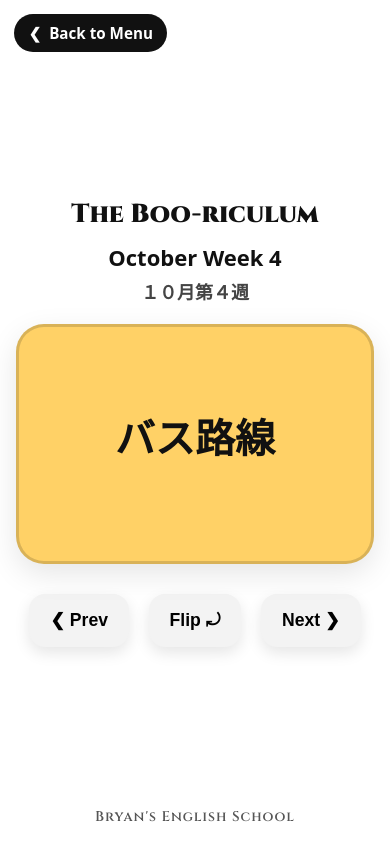
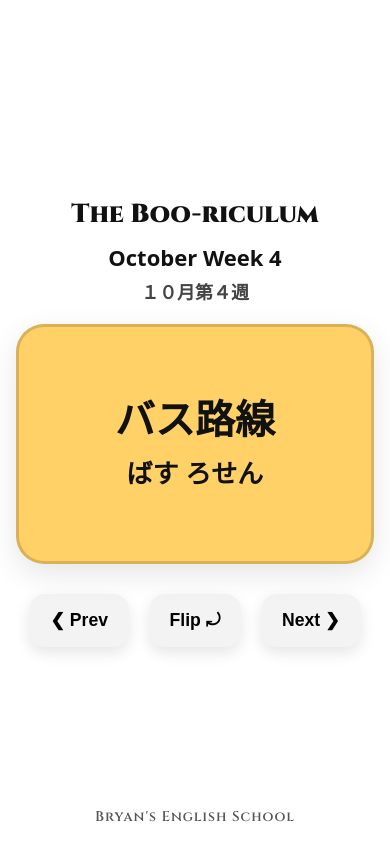
Before and after one commit to Uhibon/October-Week-4, a plain HTML site: page index.html in a window 390 px wide. Both pictures are taken after a click on the button "Flip ⤾". Drawn offline with Linux system fonts and the light colour scheme.

Commit message:
Update index.html

```diff
--- a/index.html
+++ b/index.html
@@ -18,12 +18,6 @@ html,body{
   background:#fff;
   display:flex;flex-direction:column;align-items:center;justify-content:center;
   color:#111;
-}
-.back-btn{
-  position:fixed;top:14px;left:14px;z-index:1000;
-  display:inline-flex;align-items:center;gap:.5rem;
-  padding:.55rem .9rem;border-radius:999px;background:#111;color:#fff;
-  font-weight:800;font-size:.95rem;text-decoration:none;
 }
 header{text-align:center;margin-bottom:20px;}
 header h1{font-family:'Cinzel',serif;font-size:clamp(26px,4.5vw,50px);margin-bottom:10px;font-weight:900;}
@@ -48,6 +42,7 @@ header h3{font-size:clamp(18px,3vw,30px);font-weight:600;color:#444;}
 .face.visible{opacity:1;transform:scale(1);}
 .term h2{margin:0;font-size:clamp(40px,8vw,90px);font-weight:900;line-height:1.1;}
 .term p{margin-top:.7rem;font-size:clamp(26px,4vw,42px);font-weight:700;}
+.term small{margin-top:.3rem;font-size:clamp(20px,3vw,30px);font-weight:600;color:#333;}
 
 .actions{display:flex;gap:20px;justify-content:center;margin-top:30px;flex-wrap:wrap;}
 button.btn{
@@ -63,8 +58,6 @@ footer{
 </head>
 <body>
 
-<a href="#" class="back-btn" id="backMenu"><span class="arrow">❮</span> Back to Menu</a>
-
 <header>
   <h1>The Boo-riculum</h1>
   <h2>October Week 4</h2>
@@ -77,7 +70,7 @@ footer{
       <div class="term"><h2 id="frontTitle"></h2></div>
     </div>
     <div class="face hidden" id="backFace">
-      <div class="term"><h2 id="backTitle"></h2><p id="backSub"></p></div>
+      <div class="term"><h2 id="backTitle"></h2><p id="backKana"></p></div>
     </div>
   </div>
 </div>
@@ -93,16 +86,16 @@ footer{
 <script>
 const COLORS=["#ffd166","#a6f7b2","#7dd3fc","#cdb4db","#fbc4ab","#b9fbc0","#fde68a","#f8c8dc","#a5f3fc","#fcd5ce"];
 const CARDS=[
-  {en:"bus route",jp:"バス路線"},
-  {en:"train line",jp:"電車の路線"},
-  {en:"subway station",jp:"地下鉄の駅"},
-  {en:"bus stop",jp:"バス停"},
-  {en:"timetable",jp:"時刻表"},
-  {en:"map",jp:"地図"},
-  {en:"platform",jp:"プラットホーム"},
-  {en:"ticket",jp:"切符"},
-  {en:"fare",jp:"運賃"},
-  {en:"transfer",jp:"乗り換え"}
+  {en:"bus route",jp:"バス路線",kana:"ばす ろせん"},
+  {en:"train line",jp:"電車の路線",kana:"でんしゃ の ろせん"},
+  {en:"subway station",jp:"地下鉄の駅",kana:"ちかてつ の えき"},
+  {en:"bus stop",jp:"バス停",kana:"ばす てい"},
+  {en:"timetable",jp:"時刻表",kana:"じこくひょう"},
+  {en:"map",jp:"地図",kana:"ちず"},
+  {en:"platform",jp:"プラットホーム",kana:"ぷらっとほーむ"},
+  {en:"ticket",jp:"切符",kana:"きっぷ"},
+  {en:"fare",jp:"運賃",kana:"うんちん"},
+  {en:"transfer",jp:"乗り換え",kana:"のりかえ"}
 ];
 let i=0,showBack=false;
 const card=document.getElementById('card');
@@ -110,14 +103,14 @@ const frontFace=document.getElementById('frontFace');
 const backFace=document.getElementById('backFace');
 const frontTitle=document.getElementById('frontTitle');
 const backTitle=document.getElementById('backTitle');
-const backSub=document.getElementById('backSub');
+const backKana=document.getElementById('backKana');
 
 function show(){
   const c=CARDS[i];
   card.style.background=COLORS[i%COLORS.length];
   frontTitle.textContent=c.en;
   backTitle.textContent=c.jp;
-  backSub.textContent="";
+  backKana.textContent=c.kana;
   if(showBack){
     frontFace.classList.replace("visible","hidden");
     backFace.classList.replace("hidden","visible");
@@ -129,7 +122,6 @@ function show(){
 document.getElementById('flipBtn').onclick=()=>{showBack=!showBack;show();};
 document.getElementById('nextBtn').onclick=()=>{i=(i+1)%CARDS.length;showBack=false;show();};
 document.getElementById('prevBtn').onclick=()=>{i=(i-1+CARDS.length)%CARDS.length;showBack=false;show();};
-document.getElementById('backMenu').onclick=(e)=>{e.preventDefault();if(document.referrer)history.back();else location.href='index.html';};
 show();
 </script>
 </body>
```
